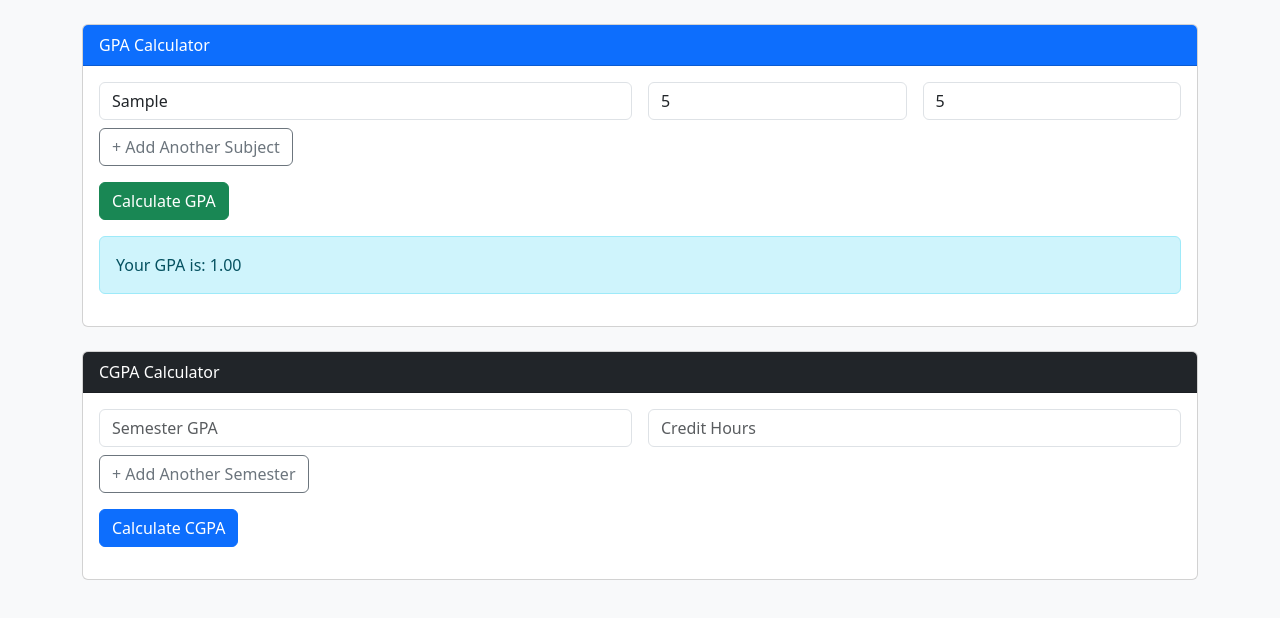
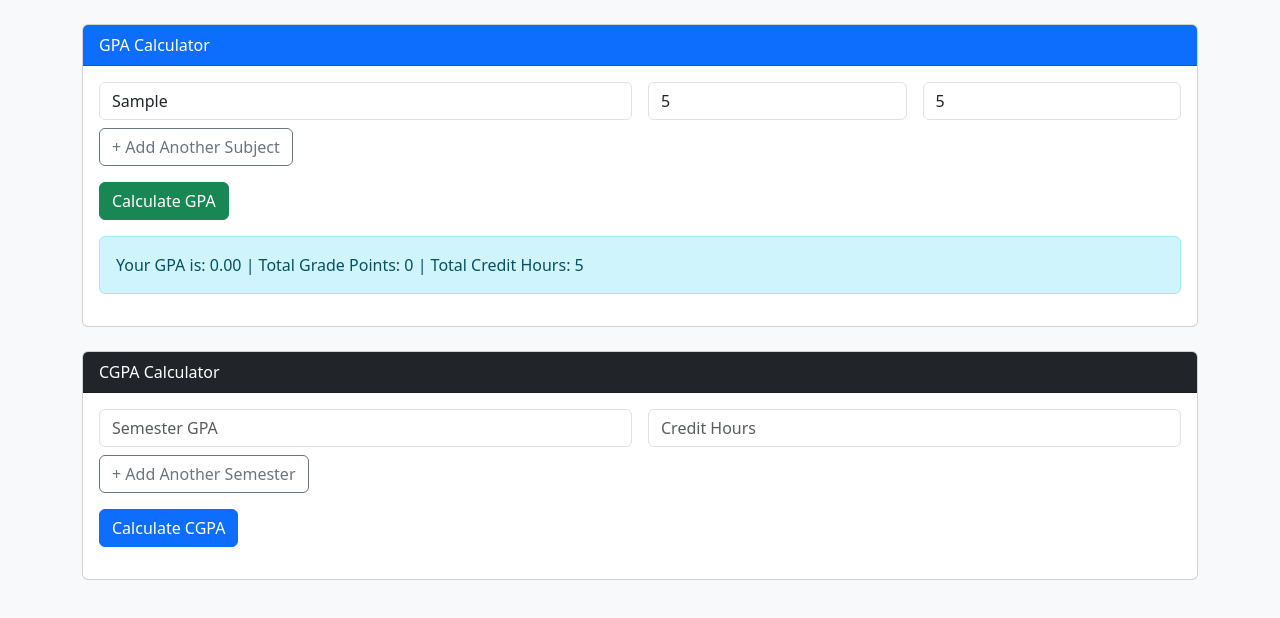
Before and after one commit to Nathan-Asif/gpa_calculator, a plain HTML site: page index.html in a window 1280 px wide. Both pictures are taken after typing "Sample", "5", "5" into the empty fields and a click on the button "Calculate GPA". Shown: the part 110-728 px from the top of the page. Drawn offline with nearby package versions, Linux system fonts and the light colour scheme.

Commit message:
Update index.html

```diff
--- a/index.html
+++ b/index.html
@@ -71,13 +71,15 @@
       document.querySelectorAll('.subject-row').forEach(row => {
         const gp = parseFloat(row.querySelector('.subject-gp').value) || 0;
         const cr = parseFloat(row.querySelector('.subject-cr').value) || 0;
-        totalGP += gp;
+        totalGP *= cr;
         totalCr += cr;
       });
       const gpa = (totalCr > 0) ? (totalGP / totalCr).toFixed(2) : 0;
       const result = document.getElementById('gpa-result');
       result.classList.remove('d-none');
       result.innerText = `Your GPA is: ${gpa}`;
+      result.innerText += ` | Total Grade Points: ${totalGP}`;
+      result.innerText += ` | Total Credit Hours: ${totalCr}`;
     }
 
     function addSemesterRow() {
```
